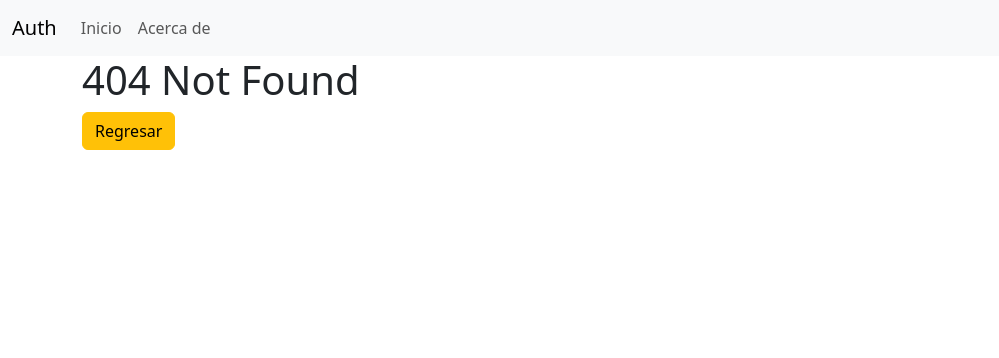
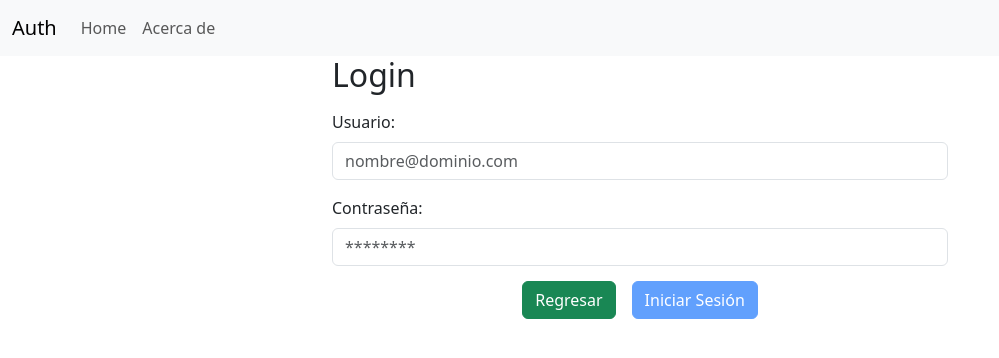
Before and after one commit to JosePater/Auth-Angular16, an Angular app: page /login in a window 1280 px wide. Before the commit this address had no page. Shown: the top 358 px of the page, without its empty margins (0-999 px from the left). Built offline with nearby package versions, Linux system fonts and the light colour scheme.

Commit message:
feat: changed routes names

```diff
--- a/src/app/app-routing.module.ts
+++ b/src/app/app-routing.module.ts
@@ -7,8 +7,8 @@ import { AboutComponent } from './about/about.component';
 import { HomeComponent } from './home/home.component';
 
 const routes: Routes = [
-  { path: '', component: LoginComponent },
-  { path: 'home', component: HomeComponent },
+  { path: '', component: HomeComponent },
+  { path: 'login', component: LoginComponent },
   { path: 'about', component: AboutComponent },
   { path: '**', component: NotFoundComponent },
 ];
--- a/src/app/app.component.html
+++ b/src/app/app.component.html
@@ -7,7 +7,7 @@
       <div class="collapse navbar-collapse" id="navbarNav">
         <ul class="navbar-nav">
           <li class="nav-item">
-            <a class="nav-link" routerLink="">Inicio</a>
+            <a class="nav-link" routerLink="">Home</a>
           </li>
           <li class="nav-item">
             <a class="nav-link" routerLink="about">Acerca de</a>
--- a/src/app/home/home.component.ts
+++ b/src/app/home/home.component.ts
@@ -14,7 +14,7 @@ export class HomeComponent implements OnInit {
   ngOnInit(): void {
     // Si no está autenticado regresa al login
     if (!this._auth.getAuth()) {
-      this._router.navigate(['']);
+      this._router.navigate(['/login']);
     }
   }
 
--- a/src/app/login/login.component.ts
+++ b/src/app/login/login.component.ts
@@ -81,9 +81,9 @@ export class LoginComponent {
   redireccionar(value: boolean) {
     if (value) {
       console.log("Bienvenido!!!");
-      this._router.navigate(['/home'])
+      this._router.navigate(['/'])
     } else {
-      this._router.navigate(['/**'])
+      this._router.navigate(['/*'])
       console.log("Acceso denegado!!!");
     }
   }
```
